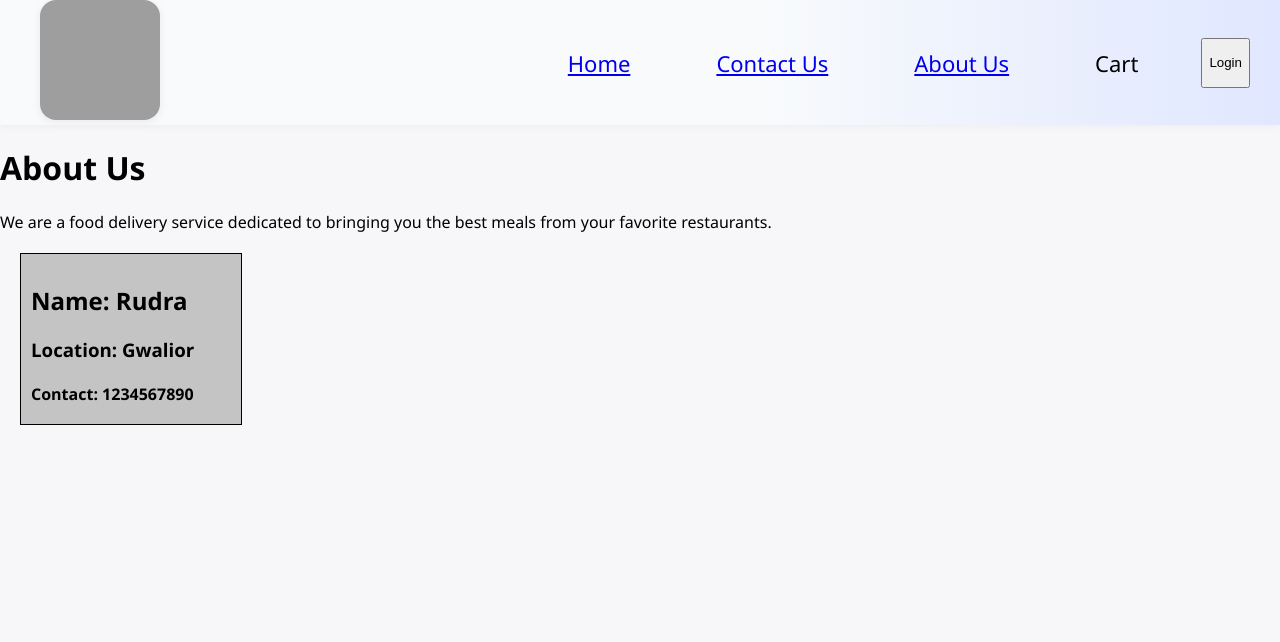
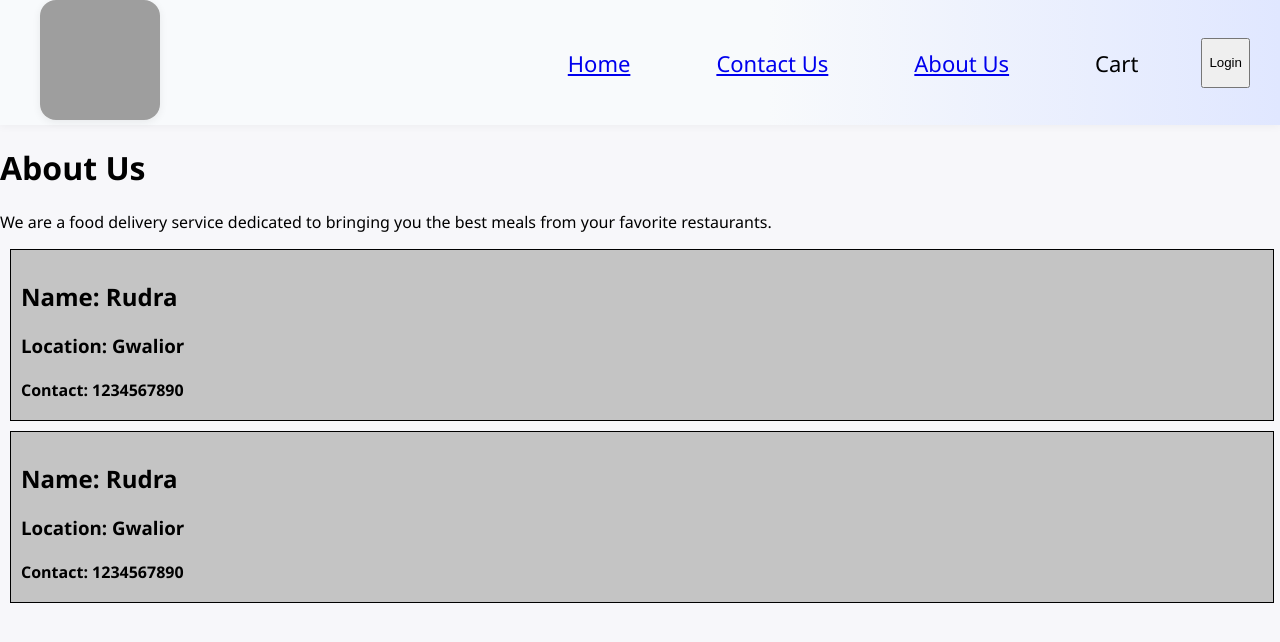
Before and after one commit to RudraJat/Cravings, a React (Vite) app: page /about in a window 1280 px wide. Shown: the top 642 px of the page. Built offline with nearby package versions, Linux system fonts and the light colour scheme; grey boxes are pictures that could not be loaded.

Commit message:
Add UserClass component and update styles for user elements in App.css

```diff
--- a/App.css
+++ b/App.css
@@ -197,10 +197,19 @@ body {
 }
 
 .user{
-    margin: 20px;
+    margin: 10px;
     padding: 10px;
     height: 150px;
-    width: 200px;
+    width: 97%;
     background-color: #c4c4c4;
     border: black 1px solid;
 }
+
+.user-class{
+    margin: 10px;
+    padding: 10px;
+    height: 150px;
+    width: 97%;
+    background-color: #c4c4c4;
+    border: black 1px solid;
+}
--- a/src/components/About.jsx
+++ b/src/components/About.jsx
@@ -1,4 +1,5 @@
 import User from "./User";
+import UserClass from "./UserClass";
 
 const About = () =>{
     return (
@@ -7,6 +8,7 @@ const About = () =>{
             <h1>About Us</h1>
             <p>We are a food delivery service dedicated to bringing you the best meals from your favorite restaurants.</p>
             <User/>
+            <UserClass/>
         </div>
     );
 };
--- /dev/null
+++ b/src/components/UserClass.jsx
@@ -0,0 +1,17 @@
+import React from "react";
+
+//Class based component ko yeh btana pdta he react ko ki yeh ek class based component he
+// aur yeh React.Component se extend hota he
+class UserClass extends React.Component {
+    render(){
+        return (
+            <div className="user-class">
+                <h2>Name: Rudra</h2>
+                <h3>Location: Gwalior</h3>
+                <h4>Contact: 1234567890</h4>
+            </div>
+        )
+    }
+};
+
+export default UserClass;
```
